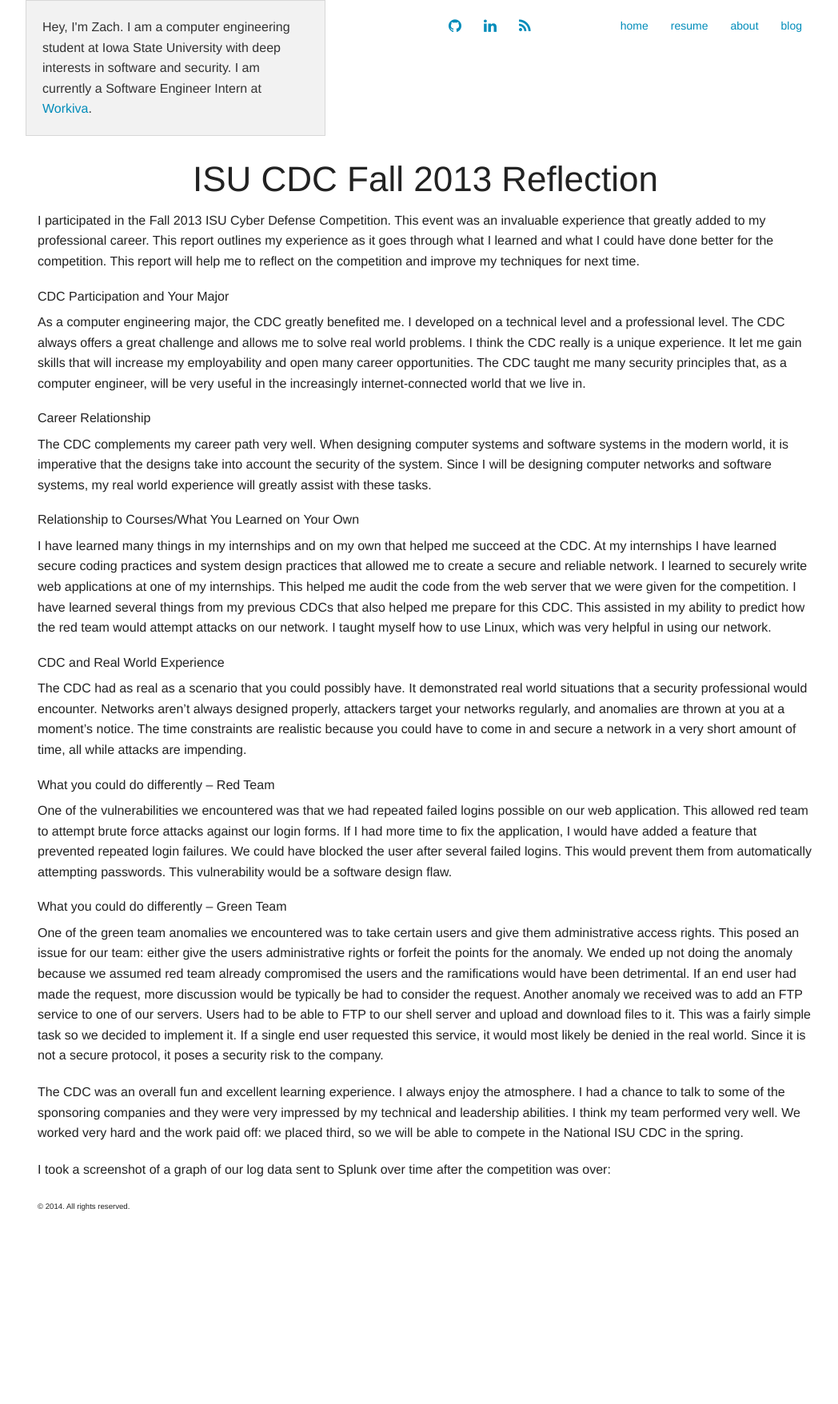
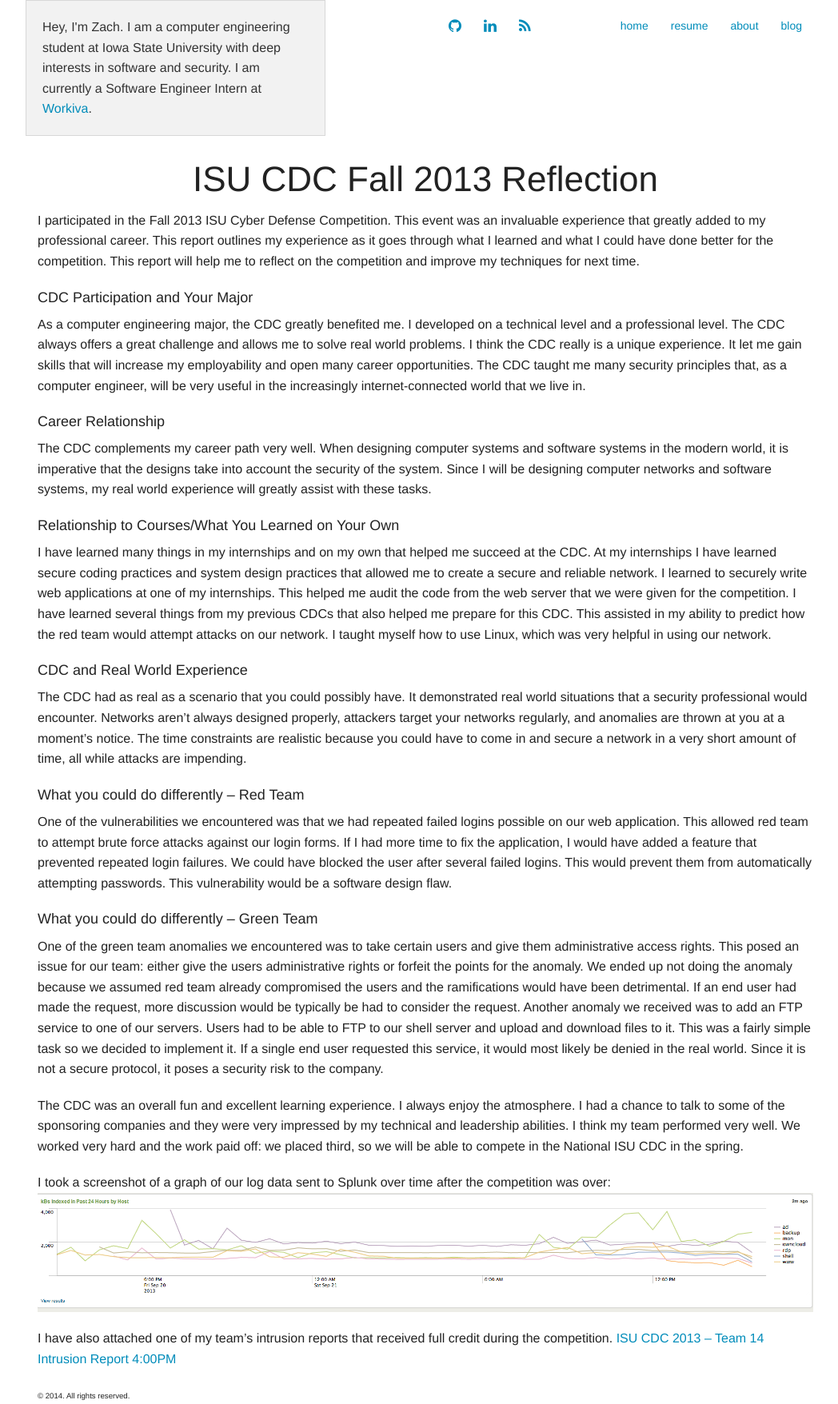
Before and after one commit to zach-taylor/zach-taylor.github.io, a Jekyll site: the page built from _posts/2013-12-06-isu-cdc-fall-2013-reflection.md, in a window 1280 px wide. Shown: the whole page at 80% size, without its empty margins (108-1156 px from the left). Built offline with Jekyll 4.4.1, drawn with Linux system fonts in a browser that asks for light colours; nearby versions of some CDN libraries; before the commit the page ends 1519 px from its top, so only the background shows below that.

```diff
--- a/_posts/2013-12-06-isu-cdc-fall-2013-reflection.md
+++ b/_posts/2013-12-06-isu-cdc-fall-2013-reflection.md
@@ -5,24 +5,28 @@
 
 I participated in the Fall 2013 ISU Cyber Defense Competition. This event was an invaluable experience that greatly added to my professional career. This report outlines my experience as it goes through what I learned and what I could have done better for the competition. This report will help me to reflect on the competition and improve my techniques for next time.
 
-###### CDC Participation and Your Major
+##### CDC Participation and Your Major
 As a computer engineering major, the CDC greatly benefited me. I developed on a technical level and a professional level. The CDC always offers a great challenge and allows me to solve real world problems. I think the CDC really is a unique experience. It let me gain skills that will increase my employability and open many career opportunities. The CDC taught me many security principles that, as a computer engineer, will be very useful in the increasingly internet-connected world that we live in.
 
-###### Career Relationship
+##### Career Relationship
 The CDC complements my career path very well. When designing computer systems and software systems in the modern world, it is imperative that the designs take into account the security of the system. Since I will be designing computer networks and software systems, my real world experience will greatly assist with these tasks.
 
-###### Relationship to Courses/What You Learned on Your Own
+##### Relationship to Courses/What You Learned on Your Own
 I have learned many things in my internships and on my own that helped me succeed at the CDC. At my internships I have learned secure coding practices and system design practices that allowed me to create a secure and reliable network. I learned to securely write web applications at one of my internships. This helped me audit the code from the web server that we were given for the competition. I have learned several things from my previous CDCs that also helped me prepare for this CDC. This assisted in my ability to predict how the red team would attempt attacks on our network. I taught myself how to use Linux, which was very helpful in using our network.
 
-###### CDC and Real World Experience
+##### CDC and Real World Experience
 The CDC had as real as a scenario that you could possibly have. It demonstrated real world situations that a security professional would encounter. Networks aren’t always designed properly, attackers target your networks regularly, and anomalies are thrown at you at a moment’s notice. The time constraints are realistic because you could have to come in and secure a network in a very short amount of time, all while attacks are impending.
 
-###### What you could do differently – Red Team
+##### What you could do differently – Red Team
 One of the vulnerabilities we encountered was that we had repeated failed logins possible on our web application. This allowed red team to attempt brute force attacks against our login forms. If I had more time to fix the application, I would have added a feature that prevented repeated login failures. We could have blocked the user after several failed logins. This would prevent them from automatically attempting passwords. This vulnerability would be a software design flaw.
 
-###### What you could do differently – Green Team
+##### What you could do differently – Green Team
 One of the green team anomalies we encountered was to take certain users and give them administrative access rights. This posed an issue for our team: either give the users administrative rights or forfeit the points for the anomaly. We ended up not doing the anomaly because we assumed red team already compromised the users and the ramifications would have been detrimental. If an end user had made the request, more discussion would be typically be had to consider the request. Another anomaly we received was to add an FTP service to one of our servers. Users had to be able to FTP to our shell server and upload and download files to it. This was a fairly simple task so we decided to implement it. If a single end user requested this service, it would most likely be denied in the real world. Since it is not a secure protocol, it poses a security risk to the company.
 
 The CDC was an overall fun and excellent learning experience. I always enjoy the atmosphere. I had a chance to talk to some of the sponsoring companies and they were very impressed by my technical and leadership abilities. I think my team performed very well. We worked very hard and the work paid off: we placed third, so we will be able to compete in the National ISU CDC in the spring.
 
 I took a screenshot of a graph of our log data sent to Splunk over time after the competition was over:
+![Using Splunk, I created a graph of kB’s of log data over time by host.](/assets/images/isu-cdc-fall-2013.png)
+
+I have also attached one of my team’s intrusion reports that received full credit during the competition.
+[ISU CDC 2013 – Team 14 Intrusion Report 4:00PM](/assets/files/isu-cdc-fall-2013-report.pdf)
```
Also changed, not shown: cpre494/gen-ed-reflection/index.md (added, +15 -0 lines), cpre494/index.html (added, +16 -0 lines), assets/images/isu-cdc-fall-2013.png (added), 2 other files.
